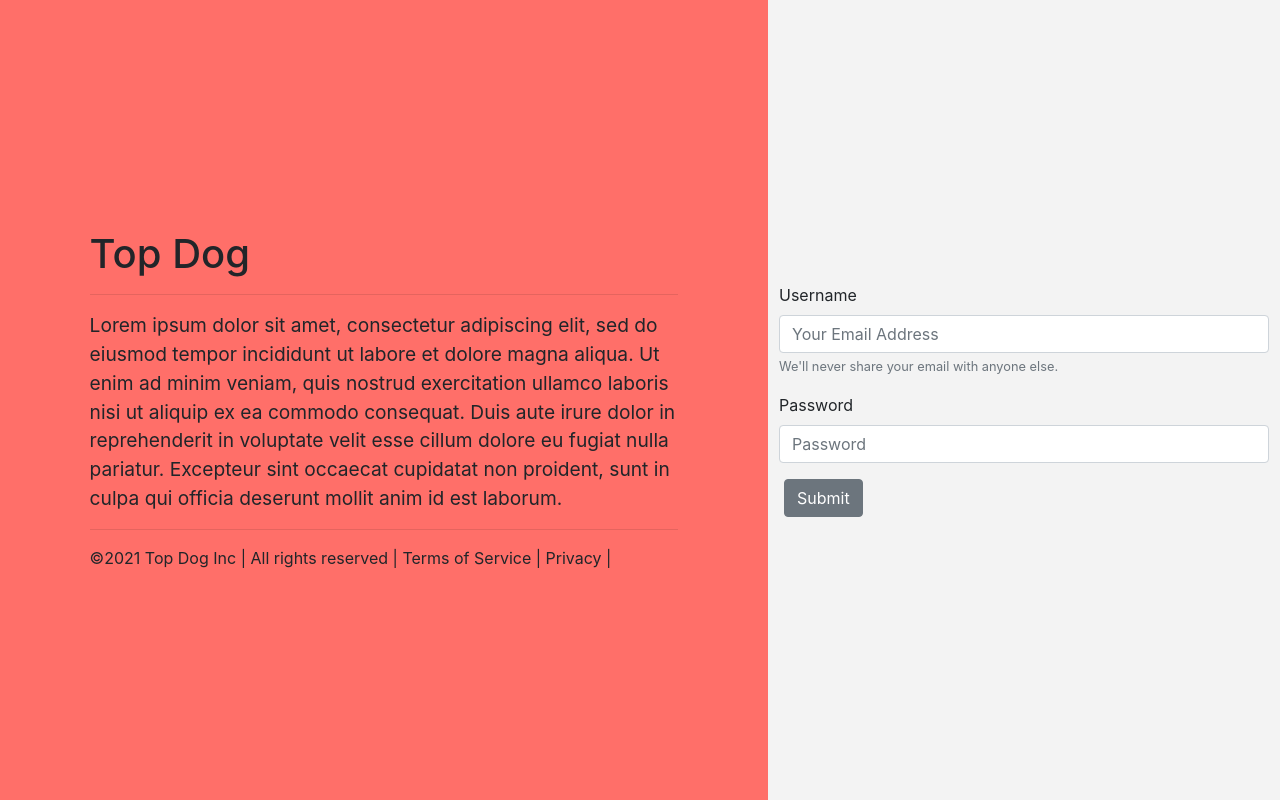
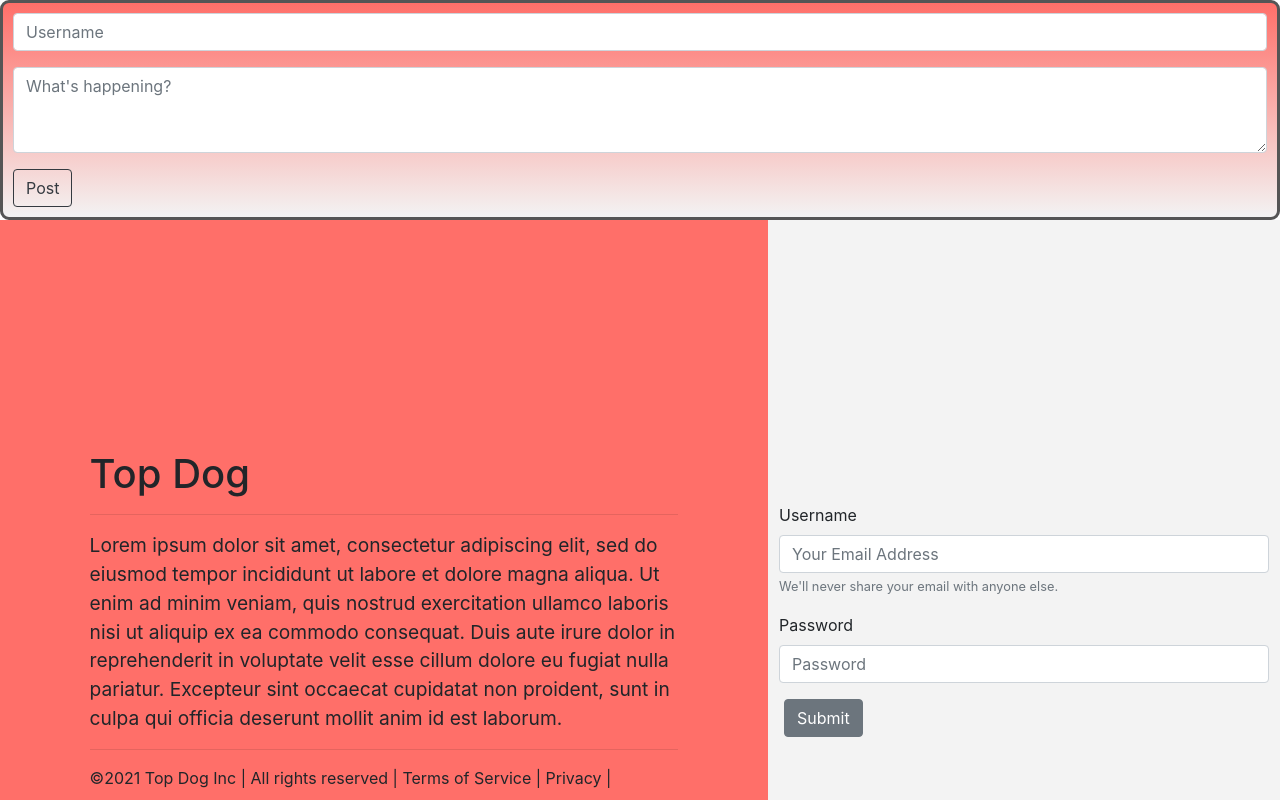
Before and after one commit to deltadesign/topdog, a React (Create React App) app: page / in a window 1280 px wide. Shown: the top 800 px of the page. Built offline with nearby package versions, Linux system fonts and the light colour scheme.

Commit message:
status form updated css

```diff
--- a/src/App.js
+++ b/src/App.js
@@ -9,7 +9,7 @@ import Landing from './components/landing';
 import Profile from './components/profile';
 import Footer from './components/footer';
 import Navbar from './components/navbar';
-
+import StatusForm from './components/forms/statusform';
 // this app uses the class based system
 // this class contains the render method
 class App extends React.Component {
@@ -35,6 +35,7 @@ class App extends React.Component {
     <>
     {/* <pre>{JSON.stringify(this.state)}</pre> */}
       {/* <Navbar/> */}
+      <StatusForm />
        {this.state.loggedIn ? <Profile logout = {()=>this.userLogin()}/> : <Landing userLogin = {()=>this.userLogin()}/>}
       {/* <Footer/> */}
     </>
```
Also changed, not shown: src/components/forms/statusform.js (line endings or trailing spaces).
